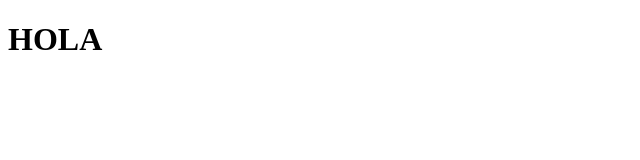
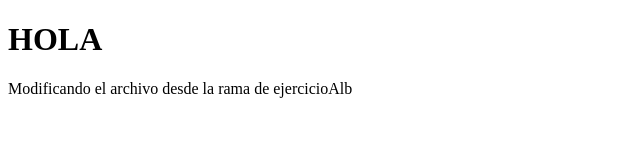
Before and after one commit to marlenmb/clase_mayo2026, a website: page index.html in a window 1280 px wide. Shown: the whole page, without its empty margins (0-640 px from the left). Drawn offline with Linux system fonts and the light colour scheme.

Commit message:
Haciendo cambios en index en la rama ejercicioAlb

```diff
--- a/index.html
+++ b/index.html
@@ -9,6 +9,7 @@
 
 <body>
     <h1>HOLA</h1>
+    <p>Modificando el archivo desde la rama de ejercicioAlb</p>
 </body>
 
 </html>
```
